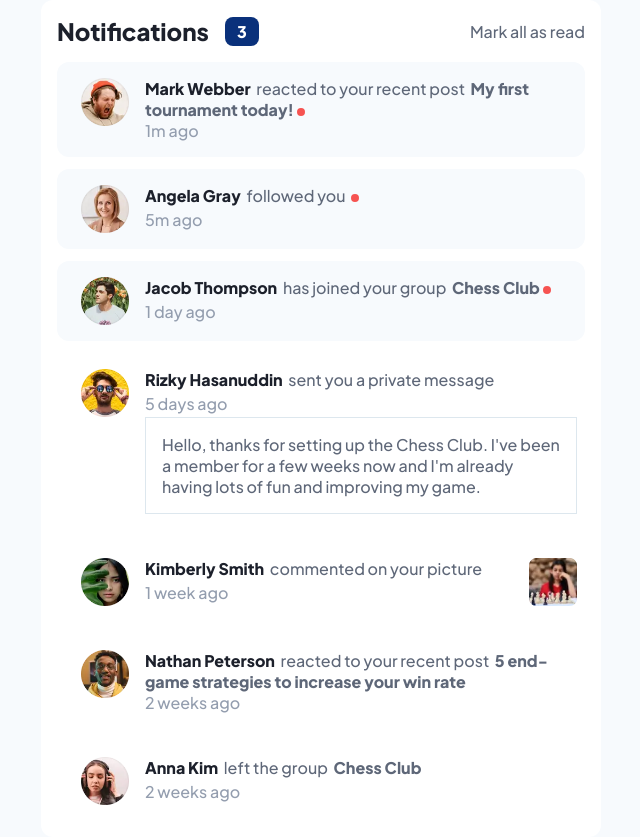
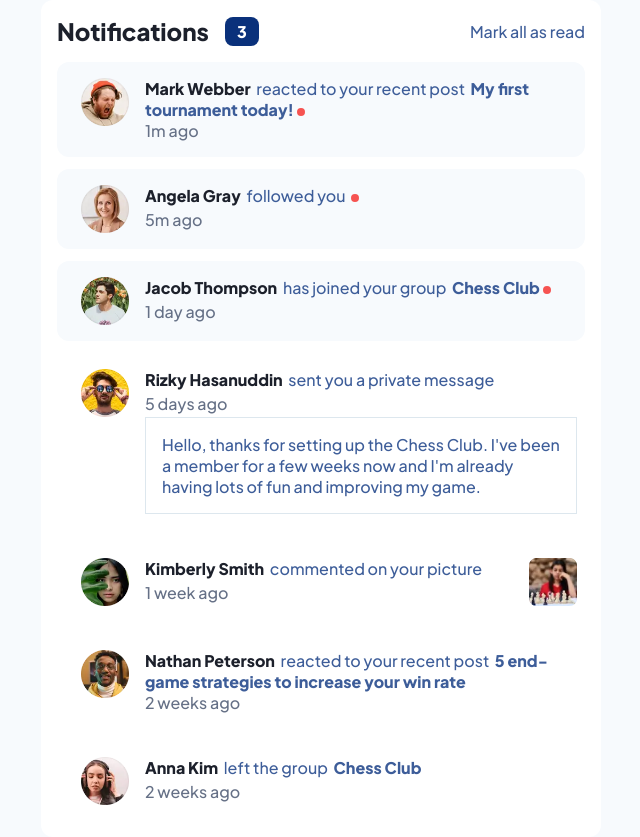
Before and after one commit to rudimediaz/fem-notification-page, a Svelte app: page / in a window 1280 px wide. Shown: the whole page, without its empty margins (319-959 px from the left). Built offline with nearby package versions, Linux system fonts and the light colour scheme.

Commit message:
feat: change some color var to compliment a11y

```diff
--- a/src/app.css
+++ b/src/app.css
@@ -8,8 +8,8 @@
   --clr-n-hsl-1: 210 60% 98%;
   --clr-n-hsl-2: 211 68% 94%;
   --clr-n-hsl-3: 205 33% 90%;
-  --clr-n-hsl-4: 219 14% 63%;
-  --clr-n-hsl-5: 219 12% 42%;
+  --clr-n-hsl-4: 219 14% 46%;
+  --clr-n-hsl-5: 219 43% 42%;
   --clr-n-hsl-6: 224 21% 14%;
 
   --clr-n-1: hsl(var(--clr-n-hsl-1));
```
